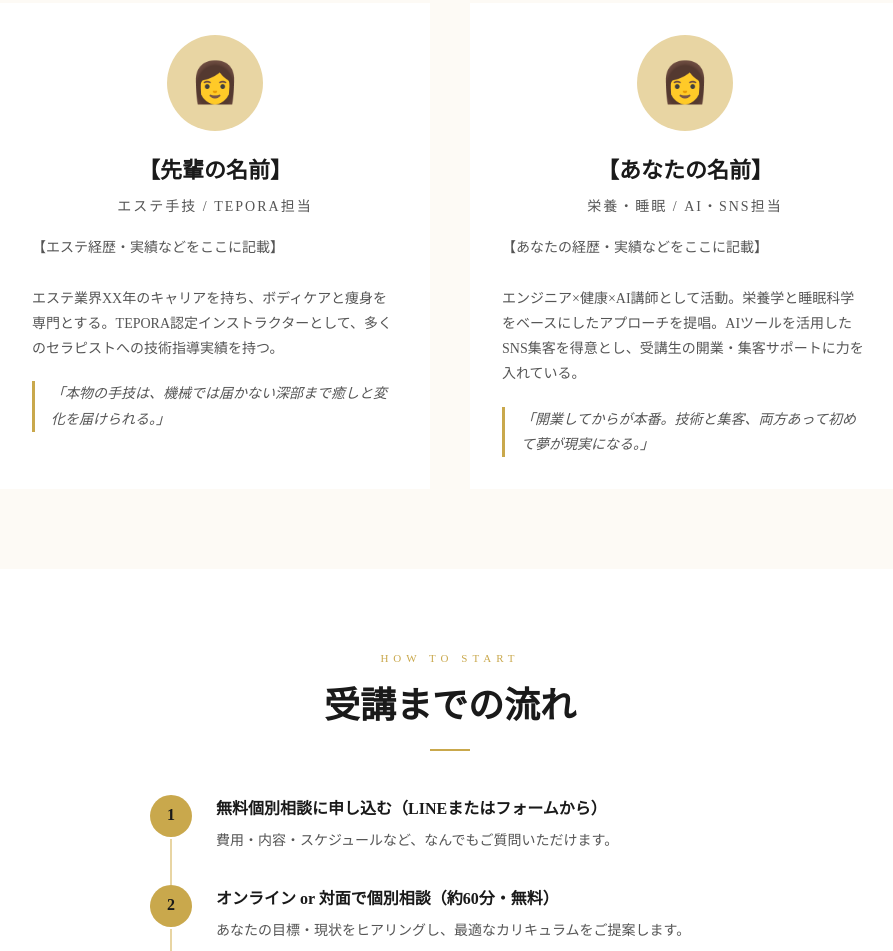
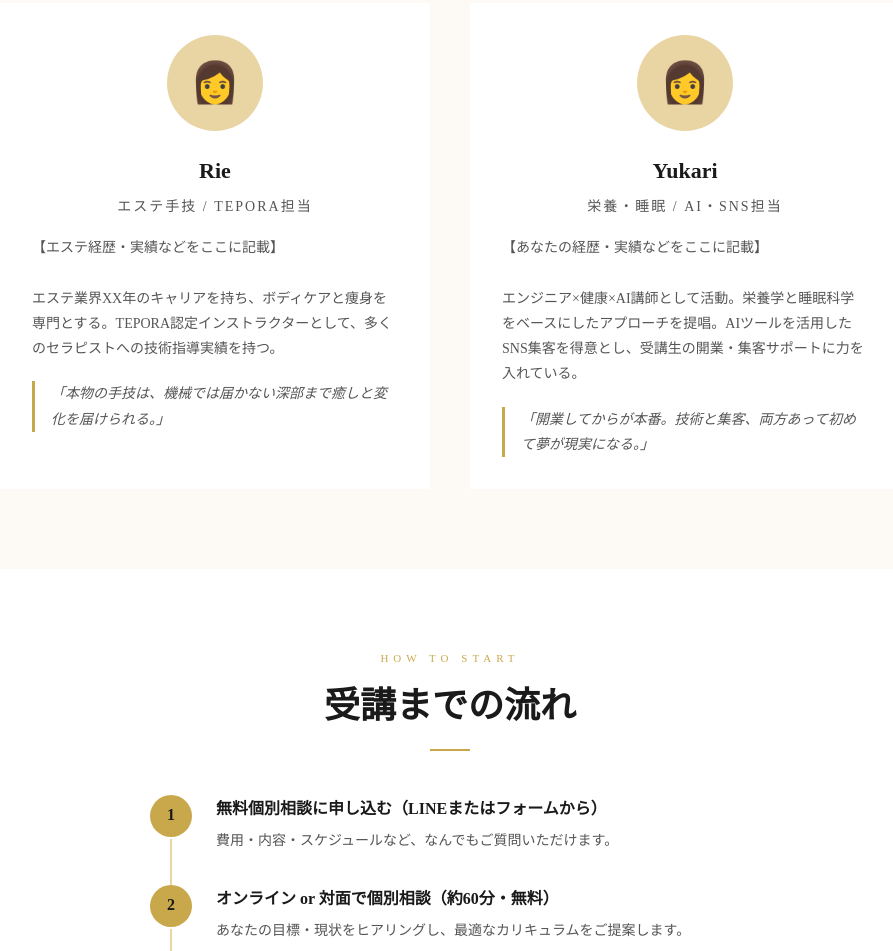
Before and after one commit to shindendo-bma/school-lp, a plain HTML site: page index.html in a window 1280 px wide. Shown: the part 7729-8680 px from the top of the page, without its empty margins (190-1083 px from the left). Drawn offline with Linux system fonts and the light colour scheme.

Commit message:
Update index.html

```diff
--- a/index.html
+++ b/index.html
@@ -627,7 +627,7 @@
 
       <div class="profile-card">
         <div class="profile-avatar">👩</div>
-        <h3>【先輩の名前】</h3>
+        <h3>Rie</h3>
         <p class="profile-role">エステ手技 / TEPORA担当</p>
         <p>
           【エステ経歴・実績などをここに記載】<br><br>
@@ -640,7 +640,7 @@
 
       <div class="profile-card">
         <div class="profile-avatar">👩</div>
-        <h3>【あなたの名前】</h3>
+        <h3>Yukari</h3>
         <p class="profile-role">栄養・睡眠 / AI・SNS担当</p>
         <p>
           【あなたの経歴・実績などをここに記載】<br><br>
```
